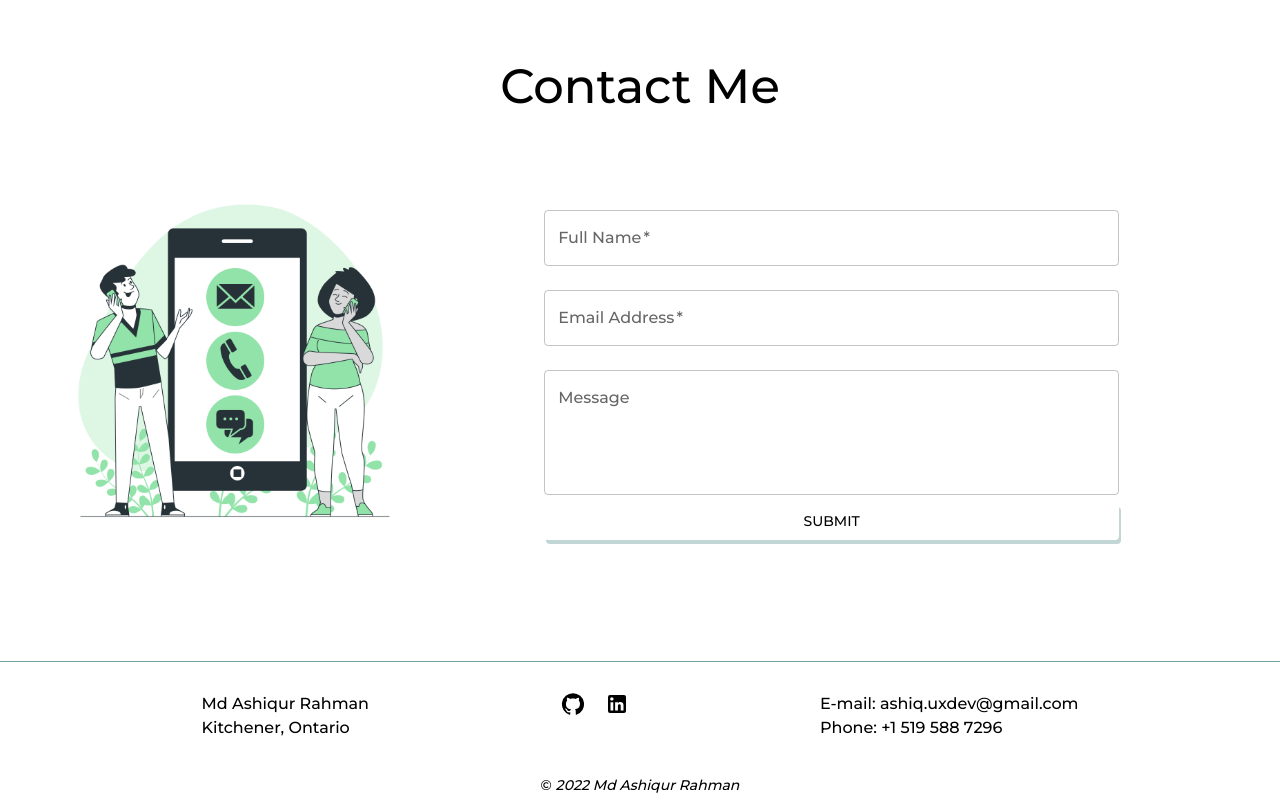
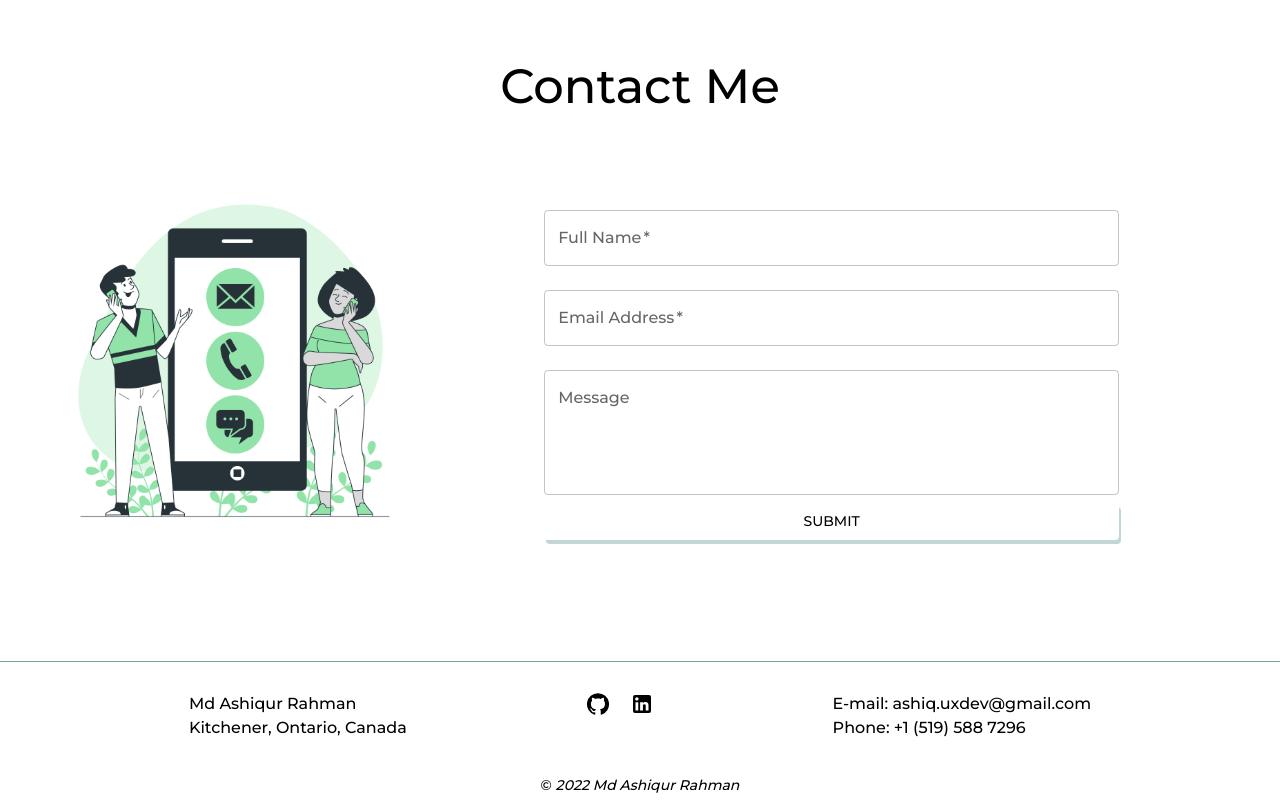
Before and after one commit to AshiqRhn/profile-website, a Next.js app: page / in a window 1280 px wide. Shown: the part 2099-2899 px from the top of the page. Built offline with nearby package versions, Linux system fonts and the light colour scheme.

Commit message:
Resume
Updated resume with small changes in footer.

```diff
--- a/src/footer.tsx
+++ b/src/footer.tsx
@@ -16,7 +16,7 @@ function Footer() {
             Md Ashiqur Rahman
             </Typography>
             <Typography>
-            Kitchener, Ontario
+            Kitchener, Ontario, Canada
             </Typography>
           </Box>
           <Box padding="10px">
@@ -40,7 +40,7 @@ function Footer() {
               E-mail:  ashiq.uxdev@gmail.com
               </Typography>
             <Typography>
-              Phone:  +1 519 588 7296
+              Phone:  +1 (519) 588 7296
             </Typography>
           </Box>
 
```
Also changed, not shown: public/resume.jpg.
